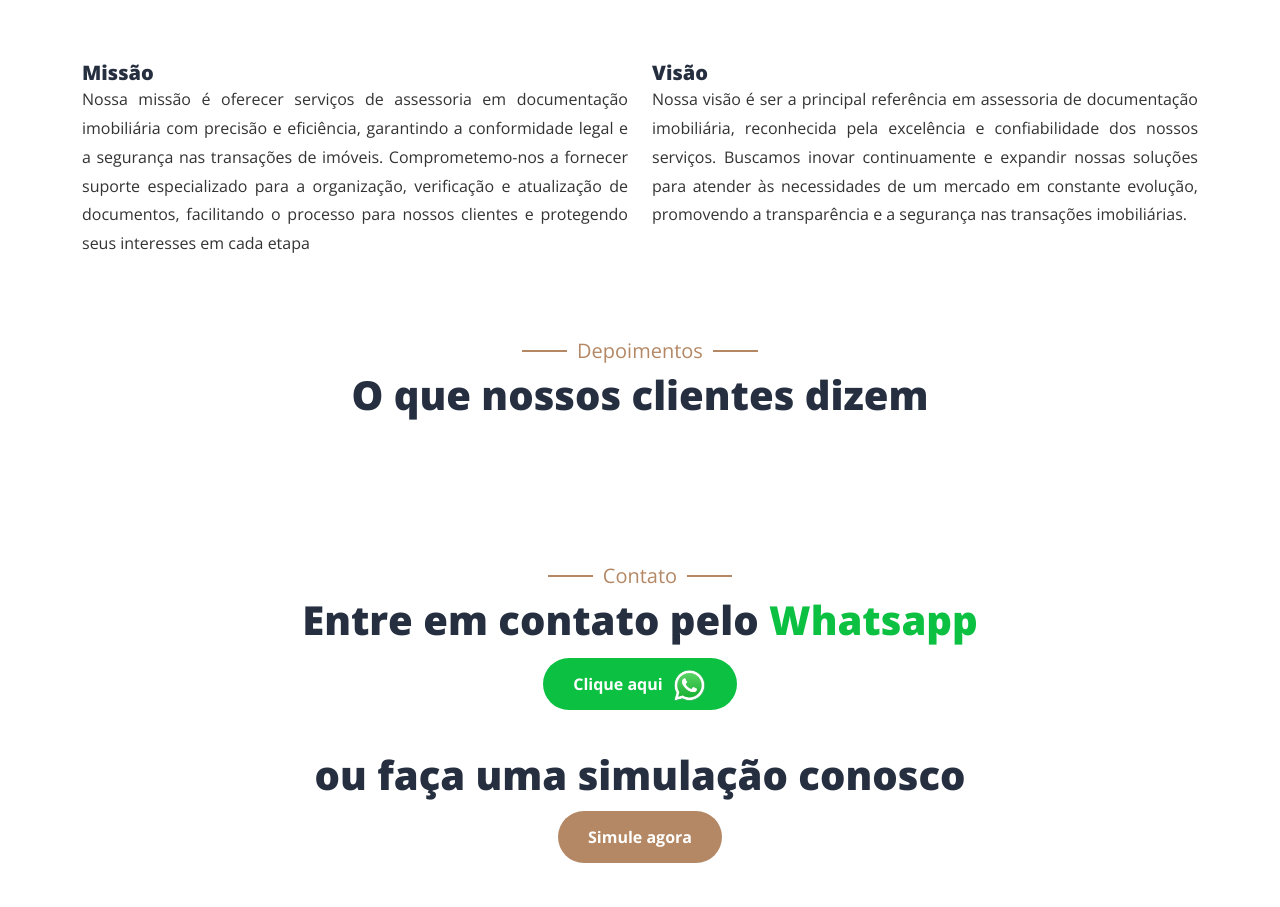
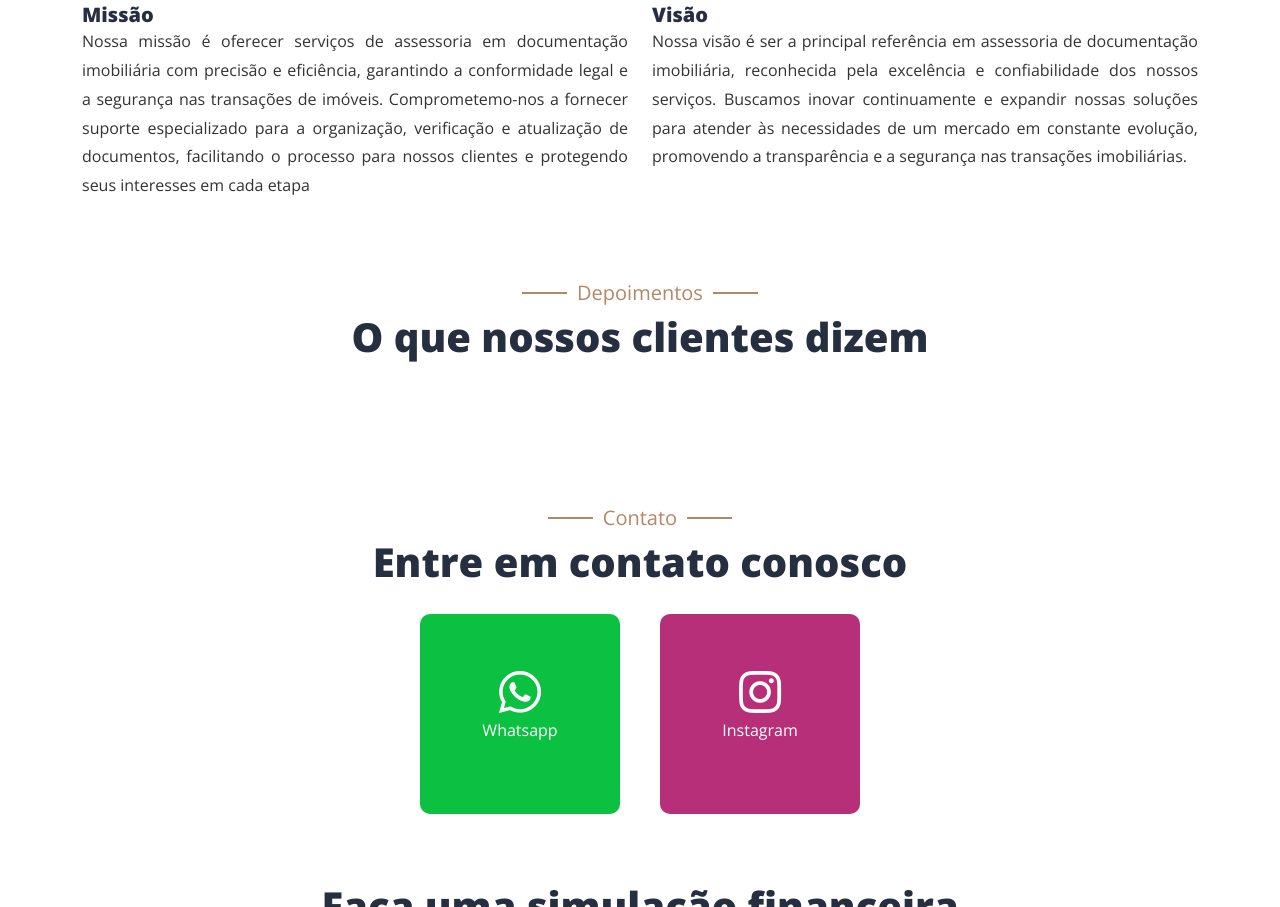
Before and after one commit to pgsilva/site-consultoria-imobiliaria, a plain HTML site: page index.html in a window 1280 px wide. Shown: the part 1893-2800 px from the top of the page. Drawn offline with nearby package versions, Linux system fonts and the light colour scheme; a script that the page names is missing.

Commit message:
alterado design da área de contato e botão de simle com a gente

```diff
--- a/css/style.css
+++ b/css/style.css
@@ -132,6 +132,11 @@
 
     .navbar-dark .navbar-brand img {
         max-height: 45px;
+    }
+
+    .simulate-description {
+        padding: 0px !important;
+        text-align: justify;
     }
 }
 
@@ -527,3 +532,99 @@ body {
     font-family: 'Playfair Display', serif !important;
     font-weight: 800 !important;
 }
+
+.button-whatsapp {
+    background-color: #0CC042;
+    color: white;
+    border-radius: 50px;
+    padding-top: 15px;
+    padding-bottom: 15px;
+    padding-left: 30px;
+    padding-right: 30px;
+    font-weight: bold;
+}
+
+.button-whatsapp:hover {
+    background-color: #09963B;
+    color: white;
+}
+
+.card-whatsapp {
+    flex-direction: column;
+    display: flex;
+    justify-content: center;
+    align-items: center;
+    background-color: #0CC042;
+    color: white;
+    padding: 20px;
+    margin: 20px;
+    height: 200px;
+    width: 200px;
+    border-radius: 10px;
+    cursor: pointer;
+}
+
+.card-whatsapp:hover {
+    background-color: #09963B;
+}
+
+.button-simulacao {
+    background-color: #b48865;
+    color: white;
+    border-radius: 50px;
+    padding-top: 15px;
+    padding-bottom: 15px;
+    padding-left: 30px;
+    padding-right: 30px;
+    font-weight: bold;
+}
+
+.button-simulacao:hover {
+    background-color: #8c664b;
+    color: white;
+}
+
+.card-instagram {
+    flex-direction: column;
+    display: flex;
+    justify-content: center;
+    align-items: center;
+    background-color: #B72E79;
+    color: white;
+    padding: 20px;
+    margin: 20px;
+    height: 200px;
+    width: 200px;
+    border-radius: 10px;
+    cursor: pointer;
+}
+
+.card-instagram:hover {
+    background-color: #9A2466;
+}
+
+.card-contact {
+    display: flex;
+    justify-content: center;
+    align-items: center;
+    background-color: #B48865;
+    color: white;
+    padding: 20px;
+    margin: 20px;
+    height: 200px;
+    width: 200px;
+    border-radius: 10px;
+    cursor: pointer;
+}
+
+.card-contact:hover {
+    background-color: white;
+    color: #B48865;
+    border: 2px solid #B48865
+}
+
+.simulate-description {
+    padding-left: 20px;
+    padding-right: 20px;
+    padding-bottom: 20px;
+}
--- a/index.html
+++ b/index.html
@@ -79,9 +79,9 @@
                                     <p class="text-white animated slideInLeft mb-4 pb-2">
                                         Serviços imobiliários completos para atender suas necessidades com eficiência e segurança.
                                     </p>
-                                    <a onclick="scrollToSection('contato')" class="btn btn-primary py-sm-3 px-sm-5 me-3 animated slideInLeft title-font">
+                                    <!-- <a onclick="scrollToSection('contato')" class="btn btn-primary py-sm-3 px-sm-5 me-3 animated slideInLeft title-font">
                                         Simule com a gente
-                                    </a>
+                                    </a> -->
                                 </div>
                                 <!-- <div class="col-lg-6 text-center text-lg-end overflow-hidden">
                                     <img class="img-fluid" src="img/hero.png" alt="">
@@ -351,70 +351,47 @@
             <section id="contato">
                 <div class="container-xxl py-5">
                     <div class="container">
+
                         <div class="text-center wow fadeInUp" data-wow-delay="0.1s">
                             <h5 class="section-title ff-secondary text-center text-primary fw-normal">Contato</h5>
-                            <h1 class="mb-4">Entre em contato pelo <span style='color: #0CC042'>Whatsapp</span></h1>
+                            <h1>Entre em contato conosco</h1>
+
+                            <div style="display: flex; justify-content: center;">
+                                <a href="https://wa.link/voqw9a" target="_blank">
+                                    <div class="card-whatsapp">
+                                        <i class="fa-3x fab fa-whatsapp"></i>
+                                        <p>Whatsapp</p>
+                                    </div>
+                                </a>
+
+                                <a href="https://www.instagram.com/assessoriapremium.imob" target="_blank">
+                                    <div class="card-instagram">
+                                        <i class="fa-3x fab fa-instagram"></i>
+                                        <p>Instagram</p>
+                                    </div>
+                                </a>
+                            </div>
+
+                            <div class="text-center wow fadeInUp" data-wow-delay="0.1s">
+                                <h1 class="mb-2" style="margin-top: 48px;">Faça uma simulação financeira</h1>
+                                <p class="simulate-description">Ao clicar no botão abaixo, você será redirecionado para um formulário onde você deverá preencher suas informações para que nós possamos realizar uma simulação de financiamento imobiliário em todos os principais bancos do país.</p>
                             </div>
                             <div class="row g-4">
                                 <div class="col-md-12 wow fadeIn" data-wow-delay="0.1s" style="text-align: center;">
                                     <a
+                                        class="button-simulacao"
                                         href="https://wa.link/voqw9a"
                                         target="_blank"
-                                    style="background-color: #0CC042; color: white; border-radius: 50px; padding-top: 15px; padding-bottom: 15px; padding-left: 30px; padding-right: 30px; font-weight: bold;"
                                     >
-                                    Clique aqui
-                                    <img
-                                        src="./img/whatsapp-logo.png"
-                                        alt="whatsapp"
-                                        style="width: 40px; padding-left: 5px;"
-                                    />
+                                        Simular agora
                                     </a>
                                 </div>
-                        </div>
-
-                        <div class="text-center wow fadeInUp" data-wow-delay="0.1s">
-                            <h1 class="mb-4" style="margin-top: 48px;">ou faça uma simulação conosco</h1>
-                        </div>
-                        <div class="row g-4">
-                            <div class="col-md-12 wow fadeIn" data-wow-delay="0.1s" style="text-align: center;">
-                                <a
-                                    href="https://wa.link/voqw9a"
-                                    target="_blank"
-                                    style="background-color: #b48865; color: white; border-radius: 50px; padding-top: 15px; padding-bottom: 15px; padding-left: 30px; padding-right: 30px; font-weight: bold;"
-                                >
-                                    Simule agora
-                                </a>
                             </div>
                         </div>
                     </div>
                 </div>
             </section>
             <!-- Contact End -->
-
-
-            <!-- Simulação Start -->
-            <!-- <section id="simulacao">
-                <div class="container-xxl py-5">
-                    <div class="container">
-                        <div class="text-center wow fadeInUp" data-wow-delay="0.1s">
-                            <h5 class="section-title ff-secondary text-center text-primary fw-normal">Simulação</h5>
-                            <h1 class="mb-5">Simule com a gente</h1>
-                        </div>
-                        <div class="row g-4">
-                            <div class="col-md-12 wow fadeIn" data-wow-delay="0.1s" style="text-align: center;">
-                                <a
-                                    class="btn btn-primary py-sm-3 px-sm-5 me-3 animated slideInLeft title-font"
-                                    href="https://wa.link/voqw9a"
-                                    target="_blank"
-                                >
-                                    Simule agora
-                                </a>
-                            </div>
-                        </div>
-                    </div>
-                </div>
-            </section> -->
-            <!-- Simulação End -->
 
 
             <!-- Footer Start -->
```
Lines whose indentation alone changed are shown as unchanged.
